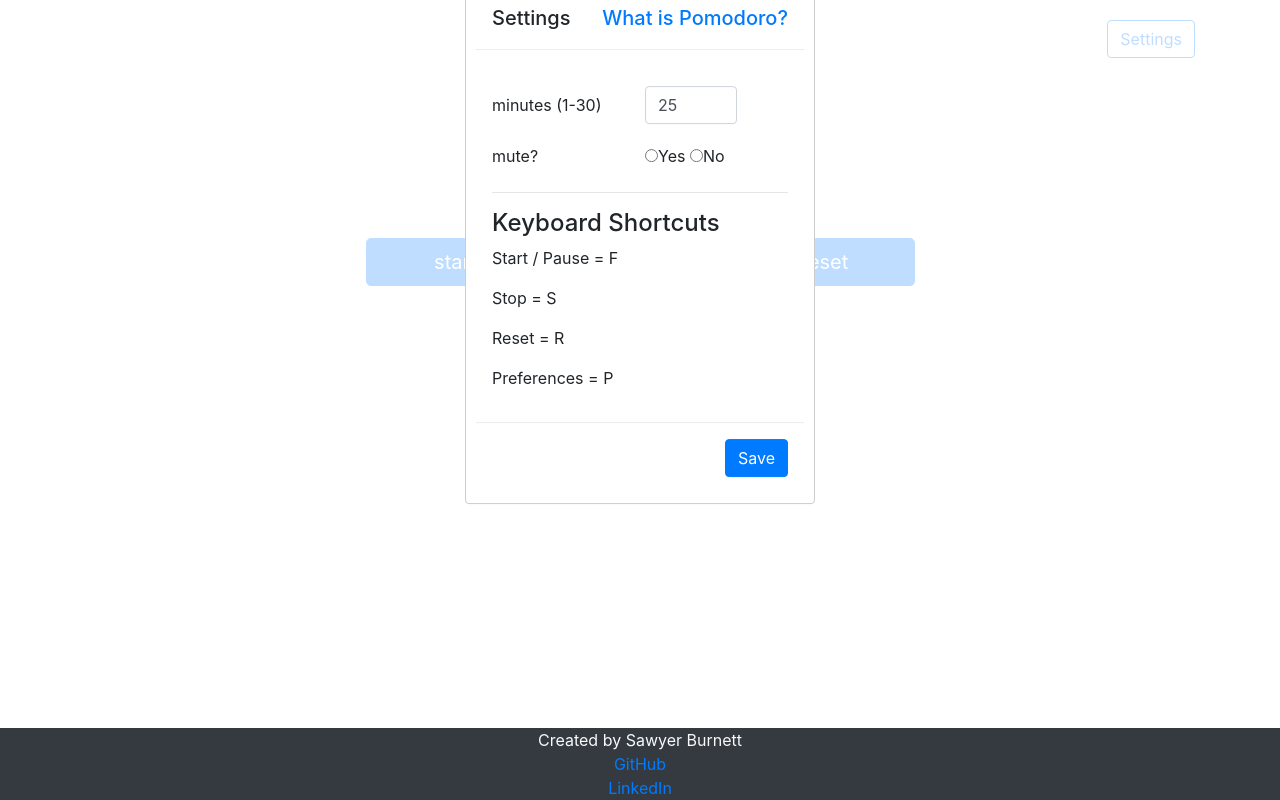
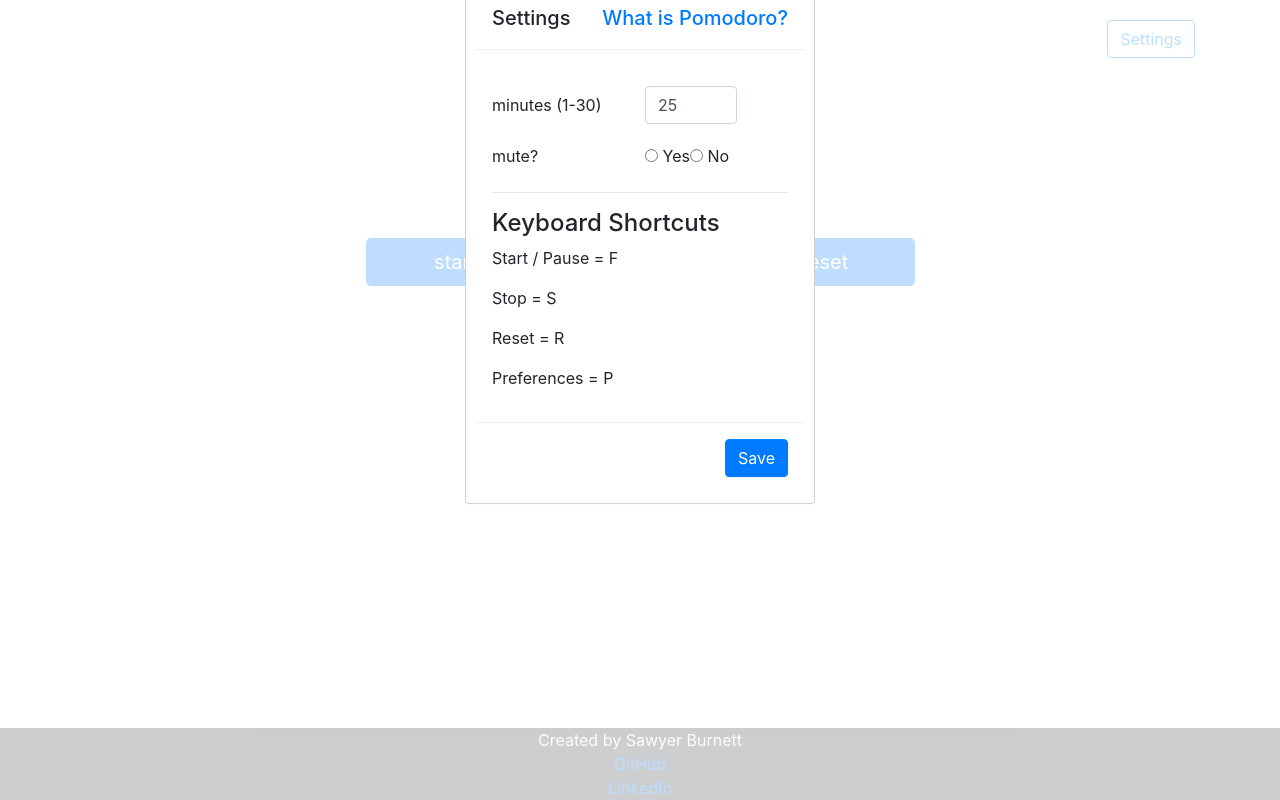
Before and after one commit to Burnett2k/work-timer-react, a React (Create React App) app: page / in a window 1280 px wide. Both pictures are taken after a click on the button "Settings". Built offline with nearby package versions, Linux system fonts and the light colour scheme.

Commit message:
fixing bug where footer had zindex higher than the modal

```diff
--- a/src/components/App.css
+++ b/src/components/App.css
@@ -4,8 +4,9 @@
 .q-top-buffer {
 	margin-top: 20px;
 }
-
-@keyframes App-logo-spin {
-  from { transform: rotate(0deg); }
-  to { transform: rotate(360deg); }
+.footer {
+	position: fixed;
+	right: 0;
+	bottom: 0;
+	left: 0;
 }
--- a/src/components/Footer.js
+++ b/src/components/Footer.js
@@ -4,8 +4,8 @@ class Footer extends React.Component {
 
 	render() {
 		return (
-			<footer className="fixed-bottom text-center bg-dark text-light">
-				<div className="containter"> Created by Sawyer Burnett
+			<footer className="footer text-center bg-dark text-light">
+				<div className="container"> Created by Sawyer Burnett
 					<br/>
 					<a href="http://github.com/burnett2k" target="_blank" rel="noopener noreferrer">GitHub</a>
 					<br/>
--- a/src/components/PreferencesModal.js
+++ b/src/components/PreferencesModal.js
@@ -77,21 +77,10 @@ class PreferencesModal extends React.Component {
                     </div>
                     <div className="col-4">
                       <label>
-                        <input type="radio"
-                          value="true"
-                          checked={this.state.isMuted === "true"}
-                          onChange={this.handleMutedChange}
-                          />
-                        Yes
+                        <input type="radio" value="true" checked={this.state.isMuted === "true"} onChange={this.handleMutedChange}/> Yes
                       </label>
-                      <span>     </span>
                       <label>
-                        <input type="radio" value="false"
-                        value="false"
-                          checked={this.state.isMuted === "false"}
-                          onChange={this.handleMutedChange}
-                          />
-                        No
+                        <input type="radio" value="false" checked={this.state.isMuted === "false"} onChange={this.handleMutedChange}/> No
                       </label>
                     </div>
                   </div>
@@ -104,7 +93,6 @@ class PreferencesModal extends React.Component {
                   <p> Preferences   = P</p>
                 </div>
               </div>
-
               <div className="modal-footer">
                 <button id="save" type="button" className="btn btn-primary" onClick={() => {
                   this.setPreferences();
```
Also changed, not shown: src/components/App.js (+0 -17 lines), src/components/Preferences.js (line endings or trailing spaces).
